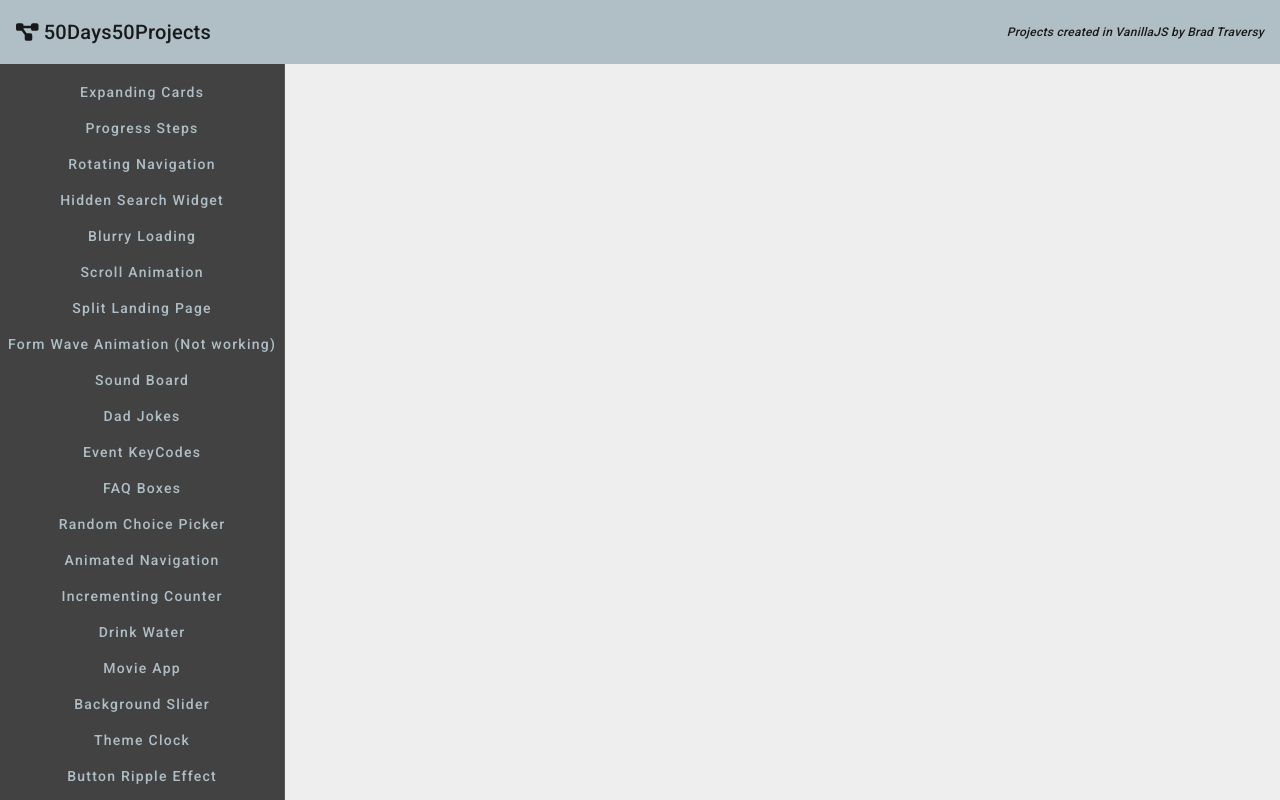
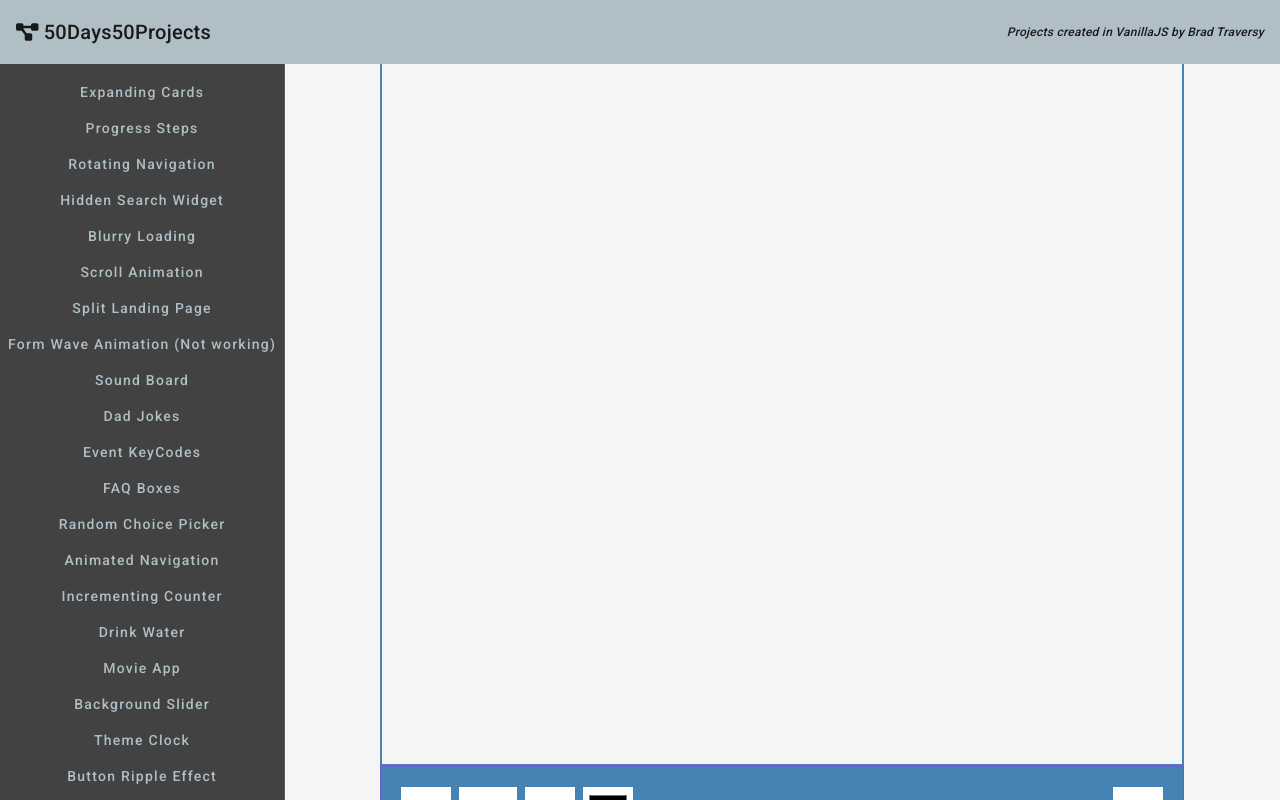
Before and after one commit to JuniorL85/50-50-in-angular, an Angular app: page /drawing in a window 1280 px wide. Before the commit this address led to /. Built offline with nearby package versions, Linux system fonts and the light colour scheme.

Commit message:
drawing-app klar!

```diff
--- a/src/app/app-routing.module.ts
+++ b/src/app/app-routing.module.ts
@@ -6,6 +6,7 @@ import { BlurryLoadingComponent } from './components/blurry-loading/blurry-loadi
 import { ButtonRippleComponent } from './components/button-ripple/button-ripple.component';
 import { DadJokesComponent } from './components/dad-jokes/dad-jokes.component';
 import { DragNDropComponent } from './components/drag-n-drop/drag-n-drop.component';
+import { DrawingAppComponent } from './components/drawing-app/drawing-app.component';
 import { DrinkWaterComponent } from './components/drink-water/drink-water.component';
 import { EventKeycodesComponent } from './components/event-keycodes/event-keycodes.component';
 import { ExpandingCardsComponent } from './components/expanding-cards/expanding-cards.component';
@@ -47,6 +48,7 @@ const routes: Routes = [
   { path: 'theme-clock', component: ThemeClockComponent },
   { path: 'button-ripple', component: ButtonRippleComponent },
   { path: 'drag-n-drop', component: DragNDropComponent },
+  { path: 'drawing', component: DrawingAppComponent },
   { path: 'vertical-slider', component: VerticalSliderComponent },
 ];
 
--- a/src/app/app.component.html
+++ b/src/app/app.component.html
@@ -70,6 +70,9 @@
       <button mat-button color="accent" routerLink="/drag-n-drop">Drag N Drop</button>
     </div>
     <div>
+      <button mat-button color="accent" routerLink="/drawing">Drawing App</button>
+    </div>
+    <div>
       <button mat-button color="accent" routerLink="/vertical-slider">Vertical Slider</button>
     </div>
     <div>
--- a/src/app/app.module.ts
+++ b/src/app/app.module.ts
@@ -33,6 +33,7 @@ import { ErrorMessageComponent } from './components/error-message/error-message.
 import { ThemeClockComponent } from './components/theme-clock/theme-clock.component';
 import { ButtonRippleComponent } from './components/button-ripple/button-ripple.component';
 import { DragNDropComponent } from './components/drag-n-drop/drag-n-drop.component';
+import { DrawingAppComponent } from './components/drawing-app/drawing-app.component';
 
 @NgModule({
   declarations: [
@@ -60,7 +61,8 @@ import { DragNDropComponent } from './components/drag-n-drop/drag-n-drop.compone
     ErrorMessageComponent,
     ThemeClockComponent,
     ButtonRippleComponent,
-    DragNDropComponent
+    DragNDropComponent,
+    DrawingAppComponent
   ],
   imports: [
     BrowserModule,
--- /dev/null
+++ b/src/app/components/drawing-app/drawing-app.component.html
@@ -0,0 +1,16 @@
+<canvas
+  id="canvas"
+  width="800"
+  height="700"
+  (mousedown)="beginDrawing($event)"
+  (mouseup)="stopDrawing()"
+  (mousemove)="draw($event)">
+</canvas>
+
+<div class="toolbox">
+  <button id="decrease" (click)="decrease()">-</button>
+  <span id="size">10</span>
+  <button id="increase" (click)="increase()">+</button>
+  <input type="color" id="color" (change)="changeColor($event)">
+  <button id="clear" (click)="clear()">X</button>
+</div>
--- /dev/null
+++ b/src/app/components/drawing-app/drawing-app.component.scss
@@ -0,0 +1,41 @@
+:host {
+  background-color: #f5f5f5;
+  font-family: 'Roboto', sans-serif;
+  display: flex;
+  flex-direction: column;
+  align-items: center;
+  justify-content: center;
+  height: 100vh;
+  margin: 0;
+  color: #000;
+}
+
+canvas {
+  border: 2px solid steelblue;
+}
+
+.toolbox {
+  background-color: steelblue;
+  border: 1px solid slateblue;
+  display: flex;
+  width: 770px;
+  padding: 1rem;
+}
+
+.toolbox > * {
+  background-color: #fff;
+  border: none;
+  display: inline-flex;
+  align-items: center;
+  justify-content: center;
+  font-size: 2rem;
+  height: 50px;
+  width: 50px;
+  margin: 0.25rem;
+  padding: 0.25rem;
+  cursor: pointer;
+}
+
+.toolbox > *:last-child {
+  margin-left: auto;
+}
--- /dev/null
+++ b/src/app/components/drawing-app/drawing-app.component.ts
@@ -0,0 +1,104 @@
+import { Component, ElementRef, OnInit } from '@angular/core';
+
+@Component({
+  selector: 'app-drawing-app',
+  templateUrl: './drawing-app.component.html',
+  styleUrls: ['./drawing-app.component.scss']
+})
+export class DrawingAppComponent implements OnInit {
+
+  canvas: any;
+  ctx: any;
+  sizeEl: any;
+  colorEl: any;
+
+
+  size = 10;
+  isPressed = false;
+  color: string = '';
+  xVal: any;
+  yVal: any;
+
+  constructor(private elRef: ElementRef) {}
+
+  ngOnInit(): void {
+    this.canvas = this.elRef.nativeElement.querySelector('#canvas');
+    this.ctx = this.canvas.getContext('2d');
+    this.sizeEl = this.elRef.nativeElement.querySelector('#size');
+    this.colorEl = this.elRef.nativeElement.querySelector('#color');
+    this.color = this.colorEl.value;
+  }
+
+  decrease() {
+    this.size -= 5;
+
+    if (this.size < 5) {
+      this.size = 5;
+    }
+    this.updateSizeOnScreen();
+  }
+
+  increase() {
+    this.size += 5;
+
+    if (this.size > 50) {
+      this.size = 50;
+    }
+    this.updateSizeOnScreen();
+  }
+
+  clear() {
+    this.ctx.clearRect(0, 0, this.canvas.width, this.canvas.height)
+  }
+
+  changeColor(event: any) {
+    this.color = event.target.value;
+  }
+
+  beginDrawing(event: any) {
+    this.isPressed = true;
+
+    this.xVal = event.offsetX;
+    this.yVal = event.offsetY;
+  }
+
+  stopDrawing() {
+    this.isPressed = false;
+
+    this.xVal = undefined;
+    this.yVal = undefined;
+  }
+
+  draw(event: any) {
+    if (this.isPressed) {
+      const x2 = event.offsetX
+      const y2 = event.offsetY
+
+      this.drawCircle(x2, y2)
+      this.drawLine(this.xVal, this.yVal, x2, y2)
+
+      this.xVal = x2
+      this.yVal = y2
+    }
+  }
+
+  drawCircle(x: any, y: any) {
+      this.ctx.beginPath();
+      this.ctx.arc(x, y, this.size, 0, Math.PI * 2);
+      this.ctx.fillStyle = this.color;
+      this.ctx.fill();
+  }
+
+  drawLine(x1: any, y1: any, x2: any, y2: any) {
+      this.ctx.beginPath();
+      this.ctx.moveTo(x1, y1);
+      this.ctx.lineTo(x2, y2);
+      this.ctx.strokeStyle = this.color;
+      this.ctx.lineWidth = this.size * 2;
+      this.ctx.stroke();
+  }
+
+  updateSizeOnScreen() {
+    this.sizeEl.innerText = this.size;
+  }
+}
```
